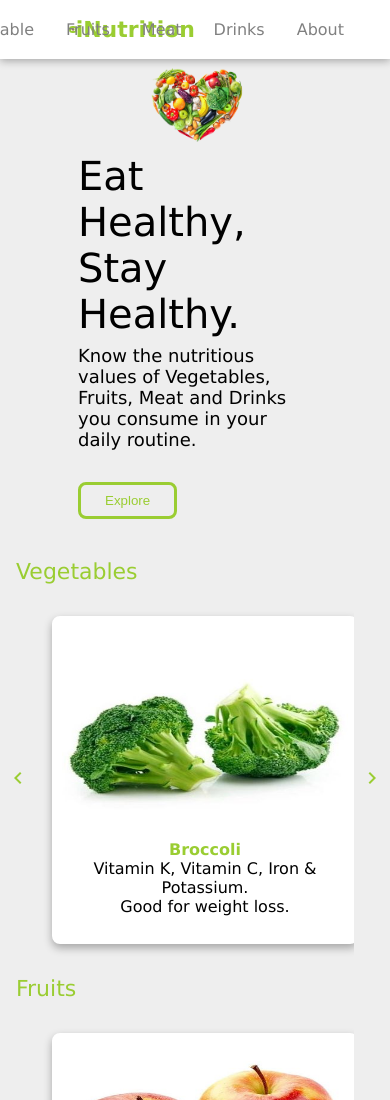
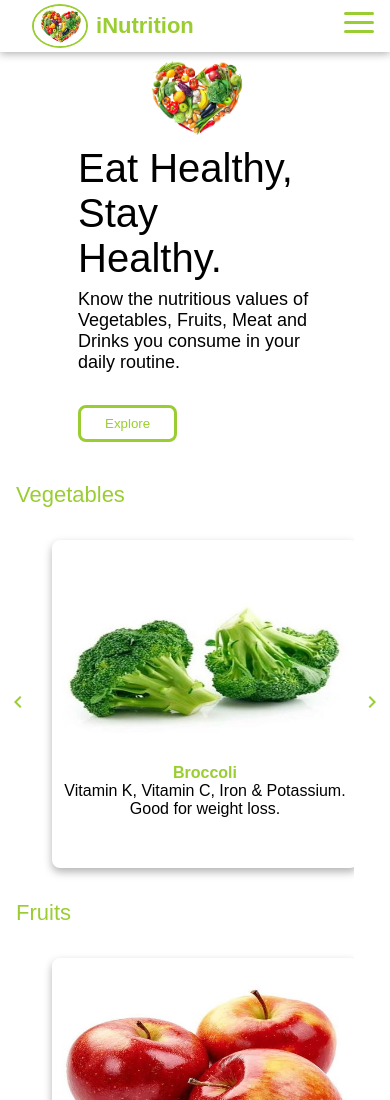
Before and after one commit to 7kashif/iNutrition, a plain HTML site: page index.html in a window 390 px wide. Shown: the top 1100 px of the page. Drawn offline with Linux system fonts and the light colour scheme.

Commit message:
improved a little

```diff
--- a/index.html
+++ b/index.html
@@ -11,17 +11,24 @@
 </head>
 <body>
     <nav class="navBar">
-        <ul class="navTitle">
+        <div class="navTitle">
             <div class="logo"><img src="images/vegies.jpg" alt="Logo"></div>
             <p class="title"><a href="#home"><b>iNutrition</b></a></p>
-        </ul>
+        </div>
         <div class="navOptions">
-            <li><a href="#vegetables">Vegetable</a></li>
-            <li><a href="#fruits">Fruits</a></li>
-            <li><a href="#meat">Meat</a></li>
-            <li><a href="#drinks">Drinks</a></li>
-            <li><a href="#about">About</a></li>
+            <ul>
+                <li><a href="#vegetables">Vegetable</a></li>
+                <li><a href="#fruits">Fruits</a></li>
+                <li><a href="#meat">Meat</a></li>
+                <li><a href="#drinks">Drinks</a></li>
+                <li><a href="#about">About</a></li>
+            </ul>
         </div>
+        <a href="#" class="menuButton" id="menuButton">
+            <span class="bar"></span>
+            <span class="bar"></span>
+            <span class="bar"></span>
+          </a>
     </nav>
 
     <section class="infoSection" id="home">
--- a/script.js
+++ b/script.js
@@ -1,6 +1,21 @@
+function main() {
+    setUpResponsiveNavBar()
+    setUpScrollingWithButtons()
+}
+
+function setUpResponsiveNavBar() {
+    const menuButton = document.getElementById('menuButton');
+    const navOptions = document.getElementsByClassName('navOptions')[0];
+
+    menuButton.addEventListener('click', () => {
+        navOptions.classList.toggle('active');
+    })
+}
+
+
 function setUpScrollingWithButtons() {
-    const buttonRight = document.getElementById('slideRight');
-    const buttonLeft = document.getElementById('slideLeft');
+    const buttonRightVegetables = document.getElementById('slideRight');
+    const buttonLeftVegetables = document.getElementById('slideLeft');
     const buttonRightFruits = document.getElementById('slideRightFruits');
     const buttonLeftFruits = document.getElementById('slideLeftFruits');
     const buttonRightMeats = document.getElementById('slideRightMeats');
@@ -8,10 +23,10 @@ function setUpScrollingWithButtons() {
     const buttonRightDrinks = document.getElementById('slideRightDrinks');
     const buttonLeftDrinks = document.getElementById('slideLeftDrinks');
 
-    buttonRight.onclick = function () {
+    buttonRightVegetables.onclick = function () {
         document.getElementById('vegetableItems').scrollLeft += 300;
     };
-    buttonLeft.onclick = function () {
+    buttonLeftVegetables.onclick = function () {
         document.getElementById('vegetableItems').scrollLeft -= 300;
     };
     buttonRightFruits.onclick = function () {
@@ -34,4 +49,4 @@ function setUpScrollingWithButtons() {
     };
 }
 
-window.addEventListener('load', setUpScrollingWithButtons, false)
+window.addEventListener('load', main, false)
--- a/style.css
+++ b/style.css
@@ -5,11 +5,7 @@
 
 html {
     scroll-behavior: smooth;
-    font-family: Verdana, Geneva, Tahoma, sans-serif;
-}
-
-body {
-    background: #eee;
+    font-family: 'Poppins', sans-serif;
 }
 
 ::selection {
@@ -20,16 +16,23 @@ body {
 
 /* styling top nav bar */
 .logo {
-    width: 20%;
     display: flex;
     justify-content: center;
     align-items: center;
+    margin: 4px 0;
 }
 
 .logo img {
-    width: 60%;
+    height: 40px;
     border: 2px solid yellowgreen;
     border-radius: 50%;
+}
+
+.navTitle .title {
+    margin-left: 8px;
+    display: flex;
+    justify-content: center;
+    align-items: center;
 }
 
 .title a {
@@ -41,26 +44,24 @@ body {
 
 .navBar {
     display: flex;
-    align-items: center;
-    justify-content: center;
     position: sticky;
     top: 0;
+    justify-content: space-between;
+    align-items: center;
     background-color: white;
-    padding: 4px 30px;
     box-shadow: 0 2px 8px 0 rgba(0, 0, 0, .3);
     z-index: 1000;
+    padding: 0 32px;
 }
 
 .navTitle {
-    width: 50%;
     display: flex;
-    align-items: center;
 }
 
-.navOptions {
-    width: 50%;
+.navOptions ul {
     display: flex;
-    justify-content: end;
+    margin: 0;
+    padding: 0;
 }
 
 .navOptions li {
@@ -80,6 +81,25 @@ body {
     border: 1px solid yellowgreen;
     border-radius: 8px;
     padding: 4px 12px;
+    box-shadow: 0 2px 8px 0 yellowgreen;
+}
+
+.menuButton {
+    position: absolute;
+    top: .75rem;
+    right: 1rem;
+    display: none;
+    flex-direction: column;
+    justify-content: space-between;
+    width: 30px;
+    height: 21px;
+}
+
+.menuButton .bar {
+    height: 3px;
+    width: 100%;
+    background-color: yellowgreen;
+    border-radius: 10px;
 }
 
 /* styling first information section */
@@ -241,26 +261,65 @@ body {
 
 
 /* media queries */
-@media only screen and (min-width: 580px ) {
+
+@media (max-width: 750px) {
+    .navBar {
+        flex-direction: column;
+        align-items: flex-start;
+    }
+    .menuButton {
+        display: flex;
+    }
+
+
+    .navOptions {
+        display: none;
+        width: 100%;
+    }
+
+    .navOptions ul {
+        width: 100%;
+        flex-direction: column;
+    }
+
+    .navOptions ul li {
+        text-align: center;
+    }
+
+    .navOptions ul li a {
+        padding: 8px;
+    }
+
+    .navOption.active {
+        display: flex;
+    }
+}
+
+@media only screen and (min-width: 580px) {
     .itemCard {
         width: 33%;
     }
+
     .boxMain {
         flex-direction: row;
     }
+
     .about {
         flex-direction: row;
     }
+
     .about p {
         padding: 0 16px;
     }
 }
-@media only screen and (min-width: 880px ) {
+
+@media only screen and (min-width: 880px) {
     .itemCard {
         width: 25%;
     }
 }
-@media only screen and (min-width: 1024px ) {
+
+@media only screen and (min-width: 1024px) {
     .itemCard {
         width: 15%;
     }
```
